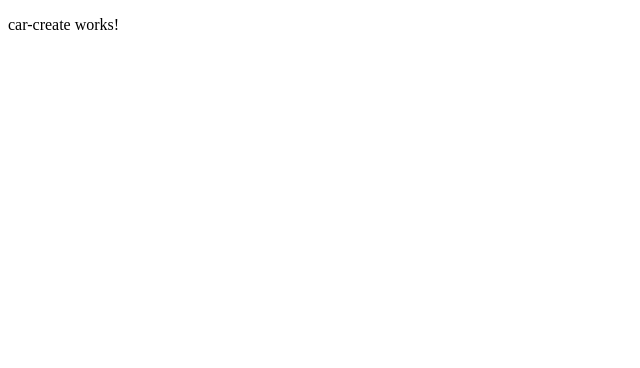
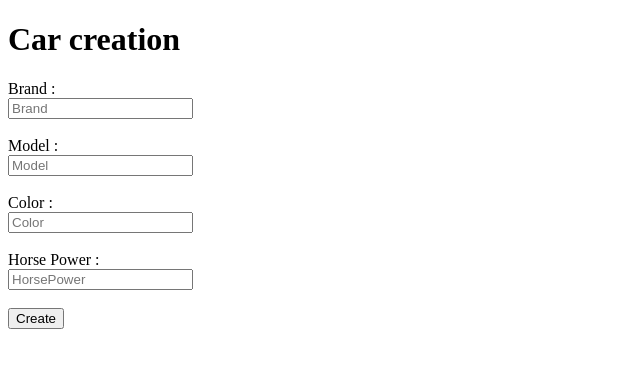
Before and after one commit to MedDew/garage, an Angular app: page /car in a window 1280 px wide. Shown: the top 368 px of the page, without its empty margins (0-640 px from the left). Built offline with nearby package versions, Linux system fonts and the light colour scheme.

Commit message:
create the car creation form

```diff
--- a/src/app/car-create/car-create.component.html
+++ b/src/app/car-create/car-create.component.html
@@ -1,3 +1,28 @@
-<p>
-  car-create works!
-</p>
+<h1>Car creation</h1>
+<form [formGroup]="carForm" novalidate>
+  <label>Brand : </label>
+  <br/>
+  <input type="text" formControlName="brand" placeholder="Brand"/>
+  <br/>
+  <br/>
+
+  <label>Model : </label>
+  <br/>
+  <input type="text" formControlName="model" placeholder="Model"/>
+  <br/>
+  <br/>
+
+  <label>Color : </label>
+  <br/>
+  <input type="text" formControlName="color" placeholder="Color"/>
+  <br/>
+  <br/>
+
+  <label>Horse Power : </label>
+  <br/>
+  <input type="text" formControlName="horsePower" placeholder="HorsePower"/>
+  <br/>
+  <br/>
+
+  <input type="submit"  value="Create"/>
+</form>
```
